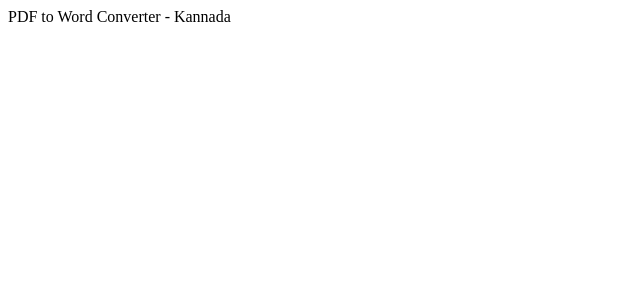
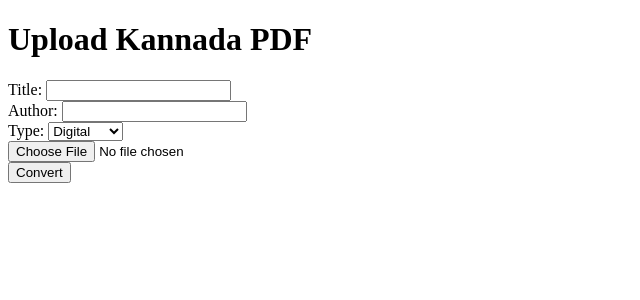
Before and after one commit to AbhishekLGowda05/TextUtils, a Flask app: page / in a window 1280 px wide. Shown: the top 300 px of the page, without its empty margins (0-640 px from the left). Run offline with Flask 3, Linux system fonts and the light colour scheme.

Commit message:
Add PDF upload and conversion with download routes

```diff
--- a/app.py
+++ b/app.py
@@ -1,10 +1,76 @@
-from flask import Flask
+import os
+import uuid
+from flask import Flask, render_template, request, redirect, url_for, send_file, abort, flash
+from werkzeug.utils import secure_filename
+from modules import pdf_to_word, ocr_to_word
 
 app = Flask(__name__)
+app.config['UPLOAD_FOLDER'] = os.path.join(os.getcwd(), 'uploads')
+app.config['MAX_CONTENT_LENGTH'] = 100 * 1024 * 1024  # ~100 MB
+app.secret_key = 'secret-key'
+
+os.makedirs(app.config['UPLOAD_FOLDER'], exist_ok=True)
+
 
 @app.route('/')
-def home():
-    return "PDF to Word Converter - Kannada"
+def index():
+    return render_template('index.html')
 
-if __name__ == "__main__":
+
+@app.route('/upload', methods=['POST'])
+def upload():
+    pdf_file = request.files.get('pdf')
+    if not pdf_file:
+        flash('No file uploaded')
+        return redirect(url_for('index'))
+
+    title = request.form.get('title')
+    author = request.form.get('author')
+    pdf_type = request.form.get('pdf_type', 'digital')
+
+    filename = secure_filename(pdf_file.filename)
+    if not filename.lower().endswith('.pdf'):
+        flash('Only PDF files are allowed')
+        return redirect(url_for('index'))
+
+    unique_id = uuid.uuid4().hex
+    upload_path = os.path.join(app.config['UPLOAD_FOLDER'], unique_id + '_' + filename)
+    pdf_file.save(upload_path)
+
+    docx_filename = unique_id + '.docx'
+    txt_filename = unique_id + '.txt'
+    docx_path = os.path.join(app.config['UPLOAD_FOLDER'], docx_filename)
+    txt_path = os.path.join(app.config['UPLOAD_FOLDER'], txt_filename)
+
+    try:
+        if pdf_type == 'scanned':
+            ocr_to_word.convert(upload_path, docx_path, txt_path, title=title, author=author)
+        else:
+            pdf_to_word.convert(upload_path, docx_path, txt_path, title=title, author=author)
+    except Exception as e:
+        flash(f'Conversion failed: {e}')
+        os.remove(upload_path)
+        return redirect(url_for('index'))
+
+    os.remove(upload_path)
+
+    return render_template('result.html', docx_filename=docx_filename, txt_filename=txt_filename)
+
+
+@app.route('/download/<path:filename>')
+def download_file(filename):
+    file_path = os.path.join(app.config['UPLOAD_FOLDER'], filename)
+    if not os.path.exists(file_path):
+        abort(404)
+    try:
+        return_data = send_file(file_path, as_attachment=True)
+    finally:
+        try:
+            os.remove(file_path)
+        except OSError:
+            pass
+    return return_data
+
+
+if __name__ == '__main__':
     app.run(debug=True)
--- /dev/null
+++ b/modules/__init__.py
@@ -0,0 +1 @@
+from . import pdf_to_word, ocr_to_word
--- a/templates/index.html
+++ b/templates/index.html
@@ -1,10 +1,20 @@
 <!DOCTYPE html>
 <html>
-<head><title>Kannada PDF to Word</title></head>
+<head>
+    <title>Kannada PDF to Word</title>
+</head>
 <body>
     <h1>Upload Kannada PDF</h1>
-    <form method="POST" enctype="multipart/form-data">
-        <input type="file" name="pdf">
+    <form action="/upload" method="POST" enctype="multipart/form-data">
+        <label>Title: <input type="text" name="title"></label><br>
+        <label>Author: <input type="text" name="author"></label><br>
+        <label>Type:
+            <select name="pdf_type">
+                <option value="digital">Digital</option>
+                <option value="scanned">Scanned</option>
+            </select>
+        </label><br>
+        <input type="file" name="pdf" required><br>
         <button type="submit">Convert</button>
     </form>
 </body>
```
Also changed, not shown: modules/ocr_to_word.py (+25 -0 lines), modules/pdf_to_word.py (+23 -0 lines), requirements.txt (+6 -1 lines), templates/result.html (added, +15 -0 lines), 1 other file.
